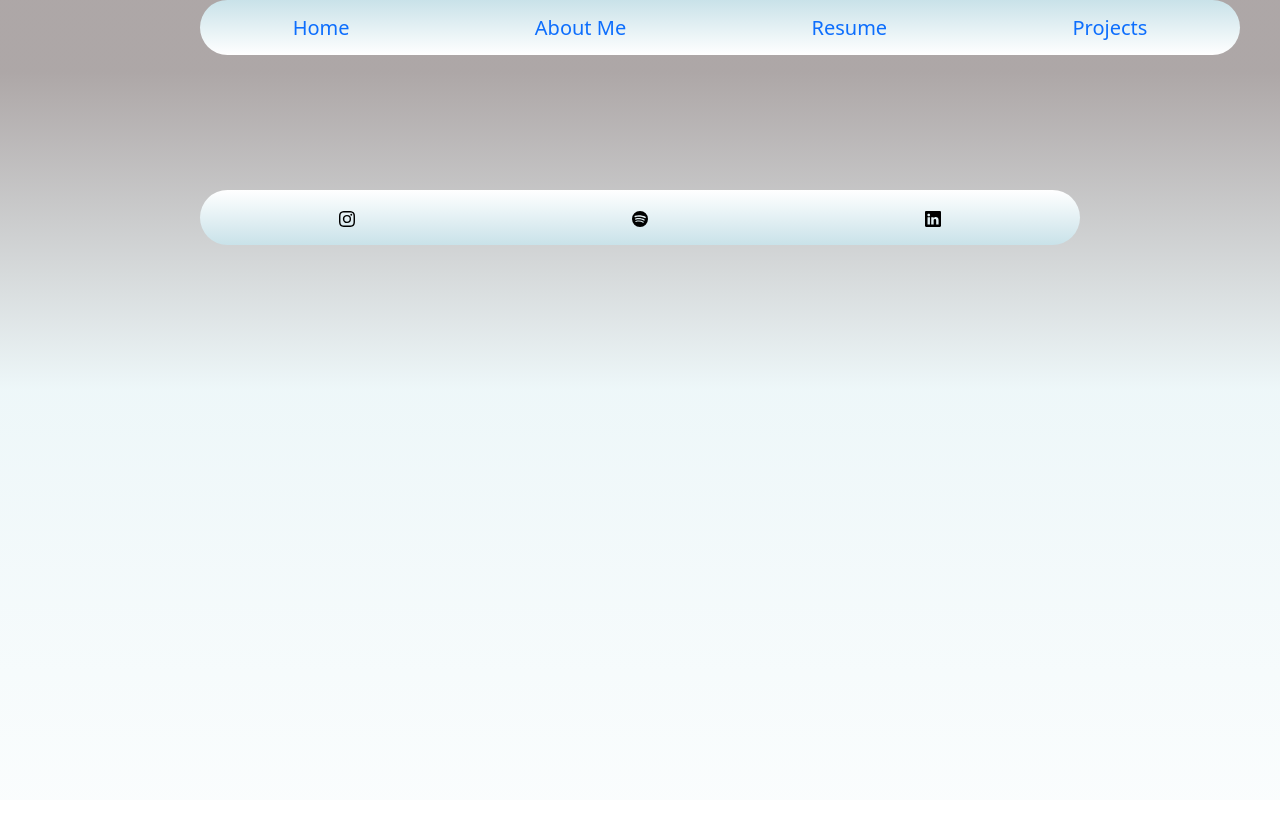
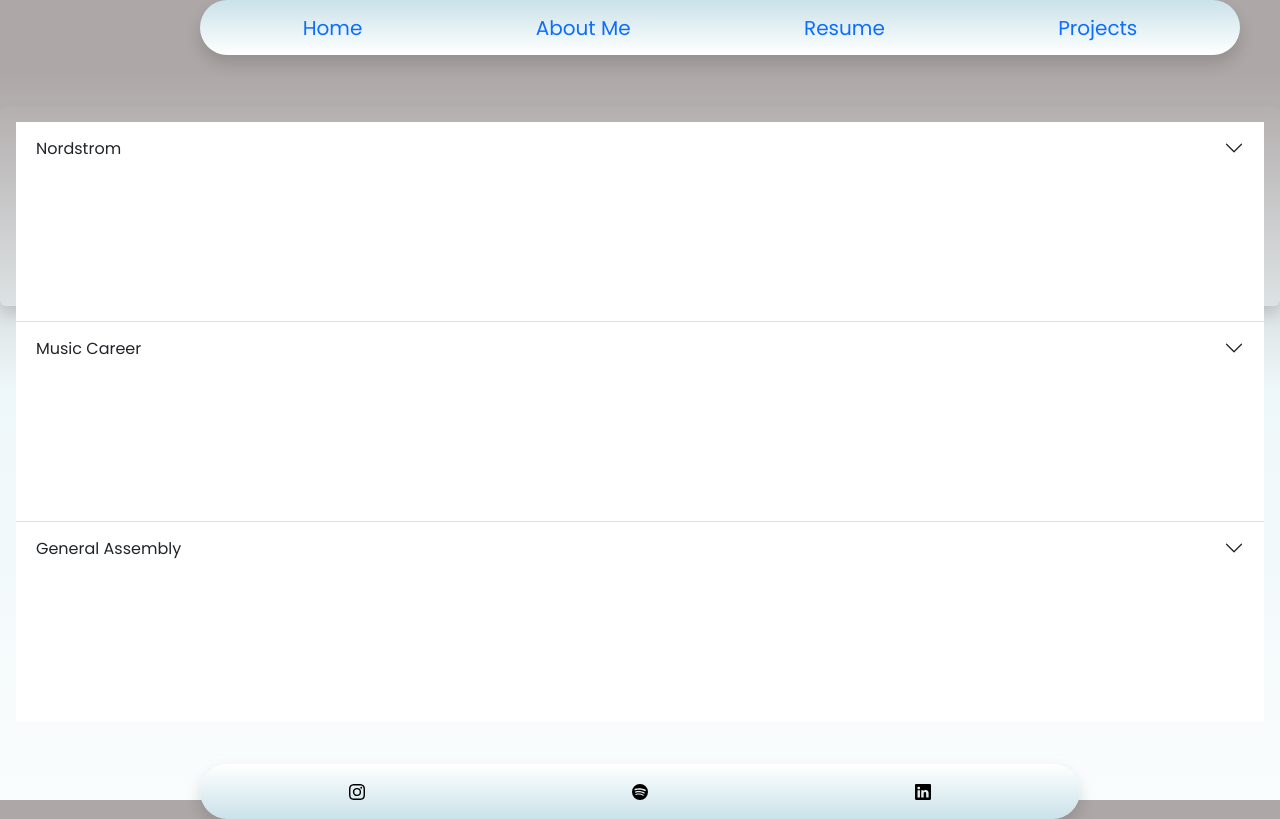
Before and after one commit to niconinyo/Project-1, a plain HTML site: page Website/home/Resume/resume.html in a window 1280 px wide. Drawn offline with nearby package versions, Linux system fonts and the light colour scheme.

Commit message:
finished the portfolio page. Now its time to fix the CSS of everythinggit add .

```diff
--- a/Website/home/About Me/style.css
+++ b/Website/home/About Me/style.css
@@ -1,4 +1,6 @@
 * {
+    scroll-behavior: smooth;
+    font-family: 'Poppins', sans-serif;
     box-sizing: border-box;
     margin: 0%;
 
--- a/Website/home/Portfolio/portfolio.css
+++ b/Website/home/Portfolio/portfolio.css
@@ -1,4 +1,5 @@
 * {
+    font-family: 'Poppins', sans-serif;
     box-sizing: border-box;
     margin: 0%;
 
@@ -41,6 +42,40 @@ footer {
     border-radius: 187.5px;
     margin: 0 auto;
     position:relative;
-    top: 75px;
+    top: 65px;
+
 
 }
+
+
+
+
+
+.carousel-item {
+
+    align-items: center;
+    overflow: hidden;
+}
+.carousel-item:hover {
+    opacity: 0.5;
+
+
+}
+
+#space, #corgi, #mee {
+    height: 600px;
+    width: 800px;
+    overflow: hidden;
+
+}
+
+#mainCarousel {
+    margin: 0 auto;
+    width: 800px;
+    margin-top: 50px;
+
+}
+
+h5 {
+ font-weight: bold;
+}
--- a/Website/home/Resume/resume.css
+++ b/Website/home/Resume/resume.css
@@ -1,4 +1,5 @@
 * {
+    font-family: 'Poppins', sans-serif;
     box-sizing: border-box;
     margin: 0%;
 
@@ -6,12 +7,15 @@
 
 body {
 height: 100vh;
+width: 100vw;
 background-image: linear-gradient(rgba(77, 63, 63, 0.46) 9%, rgba(217, 238, 242, 0.46) 48.74%, rgba(65, 55, 61, 0.00) 121.54%);
 
 
 
 
 }
+
+
 
 nav {
     display: flex;
@@ -40,6 +44,26 @@ footer {
     border-radius: 187.5px;
     margin: 0 auto;
     position:relative;
-    top: 135px;
+    top: 410px;
 
 }
+
+#acc {
+    margin: 0 auto;
+    height: 200px;
+    margin-top: 4%;
+
+}
+
+#acc1 {
+    height: 200px;
+
+}
+
+#acc2 {
+    height: 200px;
+}
+
+#acc3 {
+    height: 200px;
+}
--- a/Website/home/Resume/resume.html
+++ b/Website/home/Resume/resume.html
@@ -6,6 +6,9 @@
     <title>Winston-Lucas</title>
     <link rel="stylesheet" href="resume.css">
     <script src="resume.js" defer></script>
+    <style>
+      @import url('https://fonts.googleapis.com/css2?family=Poppins&display=swap');
+      </style>
     <link href="https://cdn.jsdelivr.net/npm/bootstrap@5.3.1/dist/css/bootstrap.min.css" rel="stylesheet" integrity="sha384-4bw+/aepP/YC94hEpVNVgiZdgIC5+VKNBQNGCHeKRQN+PtmoHDEXuppvnDJzQIu9" crossorigin="anonymous">
     <script defer src="https://cdn.jsdelivr.net/npm/bootstrap@5.3.1/dist/js/bootstrap.bundle.min.js" integrity="sha384-HwwvtgBNo3bZJJLYd8oVXjrBZt8cqVSpeBNS5n7C8IVInixGAoxmnlMuBnhbgrkm" crossorigin="anonymous"></script>
 </head>
@@ -13,7 +16,7 @@
 <body>
 
     <header>
-        <nav class="navigation">
+        <nav class="navigation shadow p-3 mb-5">
             <a class="home link-offset-2 link-offset-3-hover link-underline link-underline-opacity-0 link-underline-opacity-75-hover" href="/Website/home/index.html">Home</a>
             <a class="about link-offset-2 link-offset-3-hover link-underline link-underline-opacity-0 link-underline-opacity-75-hover" href="/Website/home/About Me/aboutme.html">About Me</a>
             <a class="resume link-offset-2 link-offset-3-hover link-underline link-underline-opacity-0 link-underline-opacity-75-hover" href="/Website/home/Resume/resume.html">Resume</a>
@@ -21,8 +24,44 @@
         </nav>
     </header>
 
-    <footer>
-        <a class = insta id="instagram" href="https://www.instagram.com/winston_lucas/">
+
+    <div class="accordion accordion-flush shadow p-3 mb-5 rounded" id="acc">
+        <div class="accordion-item" id="acc1">
+          <h2 class="accordion-header">
+            <button class="accordion-button collapsed" type="button" data-bs-toggle="collapse" data-bs-target="#flush-collapseOne" aria-expanded="false" aria-controls="flush-collapseOne">
+              Nordstrom
+            </button>
+          </h2>
+          <div id="flush-collapseOne" class="accordion-collapse collapse" data-bs-parent="#accordionFlushExample">
+            <div class="accordion-body">Placeholder content for this accordion, which is intended to demonstrate the <code>.accordion-flush</code> class. This is the first item's accordion body.</div>
+          </div>
+        </div>
+        <div class="accordion-item" id="acc2">
+          <h2 class="accordion-header">
+            <button class="accordion-button collapsed" type="button" data-bs-toggle="collapse" data-bs-target="#flush-collapseTwo" aria-expanded="false" aria-controls="flush-collapseTwo">
+              Music Career
+            </button>
+          </h2>
+          <div id="flush-collapseTwo" class="accordion-collapse collapse" data-bs-parent="#accordionFlushExample">
+            <div class="accordion-body">Placeholder content for this accordion, which is intended to demonstrate the <code>.accordion-flush</code> class. This is the second item's accordion body. Let's imagine this being filled with some actual content.</div>
+          </div>
+        </div>
+        <div class="accordion-item" id="acc3">
+          <h2 class="accordion-header">
+            <button class="accordion-button collapsed" type="button" data-bs-toggle="collapse" data-bs-target="#flush-collapseThree" aria-expanded="false" aria-controls="flush-collapseThree">
+              General Assembly
+            </button>
+          </h2>
+          <div id="flush-collapseThree" class="accordion-collapse collapse" data-bs-parent="#accordionFlushExample">
+            <div class="accordion-body">Placeholder content for this accordion, which is intended to demonstrate the <code>.accordion-flush</code> class. This is the third item's accordion body. Nothing more exciting happening here in terms of content, but just filling up the space to make it look, at least at first glance, a bit more representative of how this would look in a real-world application.</div>
+          </div>
+        </div>
+      </div>
+
+
+
+    <footer class="shadow p-3 mb-5">
+        <a class = "insta " id="instagram" href="https://www.instagram.com/winston_lucas/">
             <button type="button" class="btn insta">
                 <img src="/Website/home/instagram.svg" alt="insta">
             </button>
--- a/Website/home/style.css
+++ b/Website/home/style.css
@@ -1,4 +1,5 @@
 * {
+    font-family: 'Poppins', sans-serif;
     box-sizing: border-box;
     margin: 0%;
 
```
Also changed, not shown: Website/home/About Me/aboutme.html (+5 -2 lines), Website/home/Portfolio/portfolio.html (+48 -1 lines), Website/home/index.html (+7 -2 lines), Website/home/Portfolio/Screenshot 2023-09-06 at 4.32.57 PM.png (added), Website/home/Portfolio/Screenshot 2023-09-06 at 6.30.34 PM.png (added), Website/home/Portfolio/corgi.jpeg (added).
